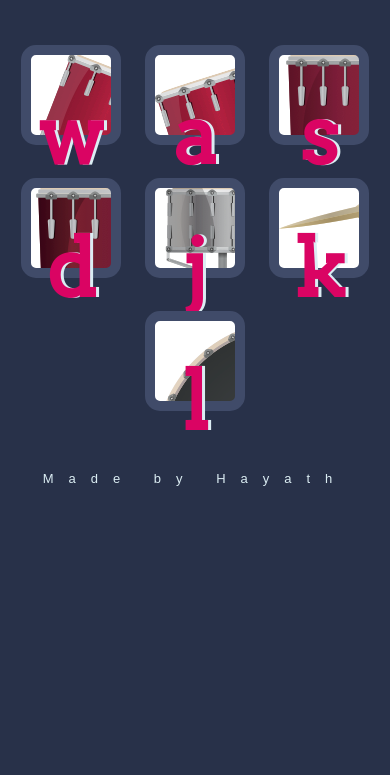
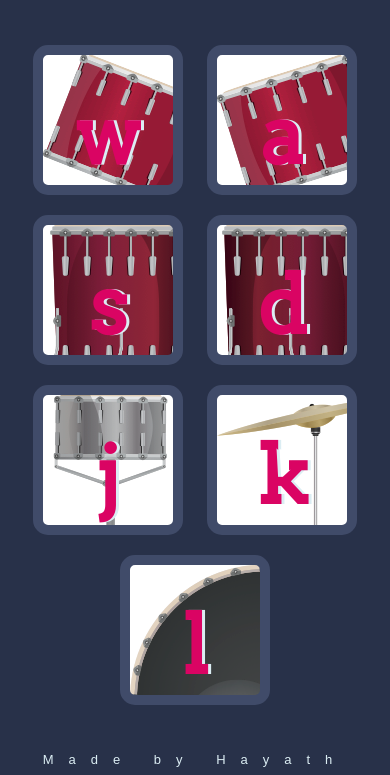
Before and after one commit to Muduuu/DrumKit, a plain HTML site: page index.html in a window 390 px wide. Shown: the part 94-869 px from the top of the page. Before the commit the page ends 844 px from the top, so only its background shows below. Drawn offline with Linux system fonts and the light colour scheme.

Commit message:
Update styles.css

```diff
--- a/styles.css
+++ b/styles.css
@@ -82,8 +82,4 @@ footer {
     font-size: 3rem;
   }
 
-  .drum {
-    height: 100px;
-    width: 100px;
-  }
 }
```
